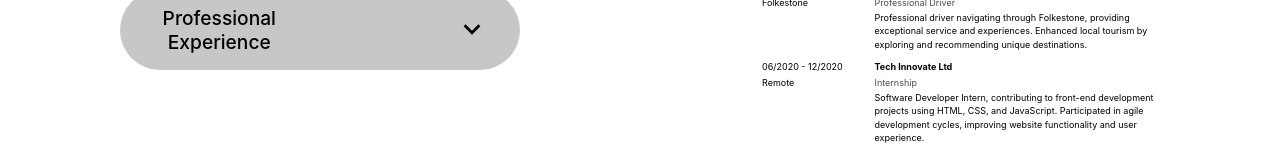
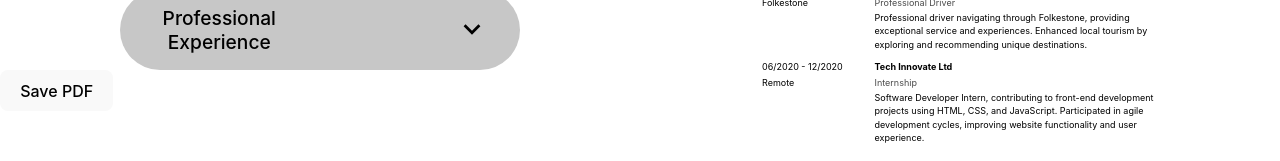
Before and after one commit to nikitarevenco/odin-project-cv-maker, a React (Vite) app: page / in a window 1280 px wide. Shown: the part 455-616 px from the top of the page. Built offline with nearby package versions, Linux system fonts and the light colour scheme.

Commit message:
feat: add export to pdf button

```diff
--- a/package.json
+++ b/package.json
@@ -10,6 +10,8 @@
     "preview": "vite preview"
   },
   "dependencies": {
+    "html2canvas": "^1.4.1",
+    "jspdf": "^2.5.1",
     "react": "^18.2.0",
     "react-dom": "^18.2.0",
     "vite-plugin-svgr": "^4.2.0"
--- a/src/components/CV.jsx
+++ b/src/components/CV.jsx
@@ -1,4 +1,4 @@
-import { useRef, useEffect } from "react";
+import { useRef, useEffect, useState } from "react";
 import CVBody from "./CVBody";
 import CVHeader from "./CVHeader";
 import "../styles/CV.css";
--- a/src/components/CVEdit.jsx
+++ b/src/components/CVEdit.jsx
@@ -7,6 +7,8 @@ import "../styles/CVEdit.css";
 import AddDropdownItem from "./AddDropdownItem";
 import ClearCV from "./ClearCV";
 import LoadDefaults from "./LoadDefaults";
+import exportPDF from "./ExportToPDF";
+import ExportPDF from "./ExportToPDF";
 
 export default function CVEdit({ sections, info, setInfo, setSections }) {
   const [openDropdown, setOpenDropdown] = useState(false);
@@ -56,6 +58,7 @@ export default function CVEdit({ sections, info, setInfo, setSections }) {
       <LoadDefaults setInfo={setInfo} setSections={setSections} />
       <EditCVBasics info={info} setInfo={setInfo} />
       {dropdowns}
+      <ExportPDF />
     </section>
   );
 }
--- /dev/null
+++ b/src/components/ExportToPDF.jsx
@@ -0,0 +1,21 @@
+import html2canvas from "html2canvas";
+import jsPDF from "jspdf";
+
+export default function ExportPDF() {
+  function savePDF() {
+    const exported = document.querySelector(".CV");
+    html2canvas(exported).then((canvas) => {
+      const imgData = canvas.toDataURL("img/png");
+      const doc = new jsPDF("p", "mm", "a4");
+      const componentWidth = doc.internal.pageSize.getWidth();
+      const componentHeight = doc.internal.pageSize.getHeight();
+      doc.addImage(imgData, "PNG", 0, 0, componentWidth, componentHeight);
+      doc.save("cv.pdf");
+    });
+  }
+  return (
+    <button type="button" onClick={savePDF}>
+      Save PDF
+    </button>
+  );
+}
--- a/src/styles/App.css
+++ b/src/styles/App.css
@@ -7,5 +7,5 @@ body {
   min-height: 100vh;
   width: 100%;
   display: grid;
-  grid-template-columns: repeat(auto-fit, minmax(min(400px, 100%), 1fr))
+  grid-template-columns: repeat(auto-fit, minmax(min(600px, 100%), 1fr))
 }
--- a/src/styles/CV.css
+++ b/src/styles/CV.css
@@ -14,10 +14,10 @@
 }
 
 .CV {
+  overflow: hidden;
   background-color: white;
   aspect-ratio: 9 / 16;
   max-height: 100vh;
   width: auto;
-  /* width: clamp(340px, 50%, 1000px); */
   margin-inline: auto;
 }
--- a/src/styles/CVBody.css
+++ b/src/styles/CVBody.css
@@ -1,6 +1,7 @@
 .CVBody {
   color: black;
   padding: calc(0.06 * var(--cv-width));
+  /* grid-area: body; */
 }
 
 .experience {
--- a/src/styles/CVHeader.css
+++ b/src/styles/CVHeader.css
@@ -9,6 +9,7 @@
   width: 100%;
   height: 12%;
   background-color: #0e374e;
+  /* grid-area: header; */
 }
 
 .CVHeader > h1 {
```
Also changed, not shown: src/components/ChangeCVFont.jsx (added), 1 other file (tests, documents, lock files or other folders).
